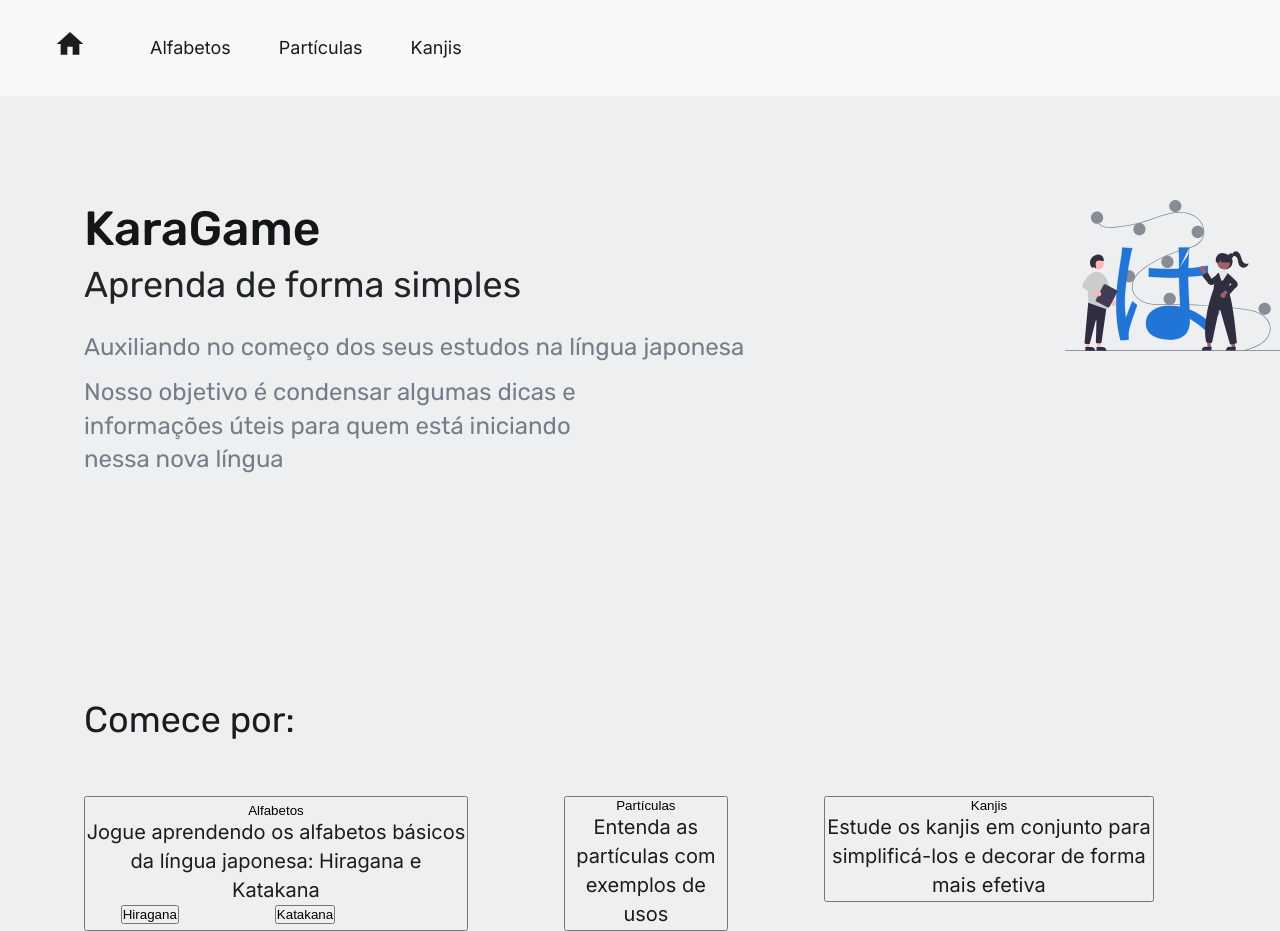
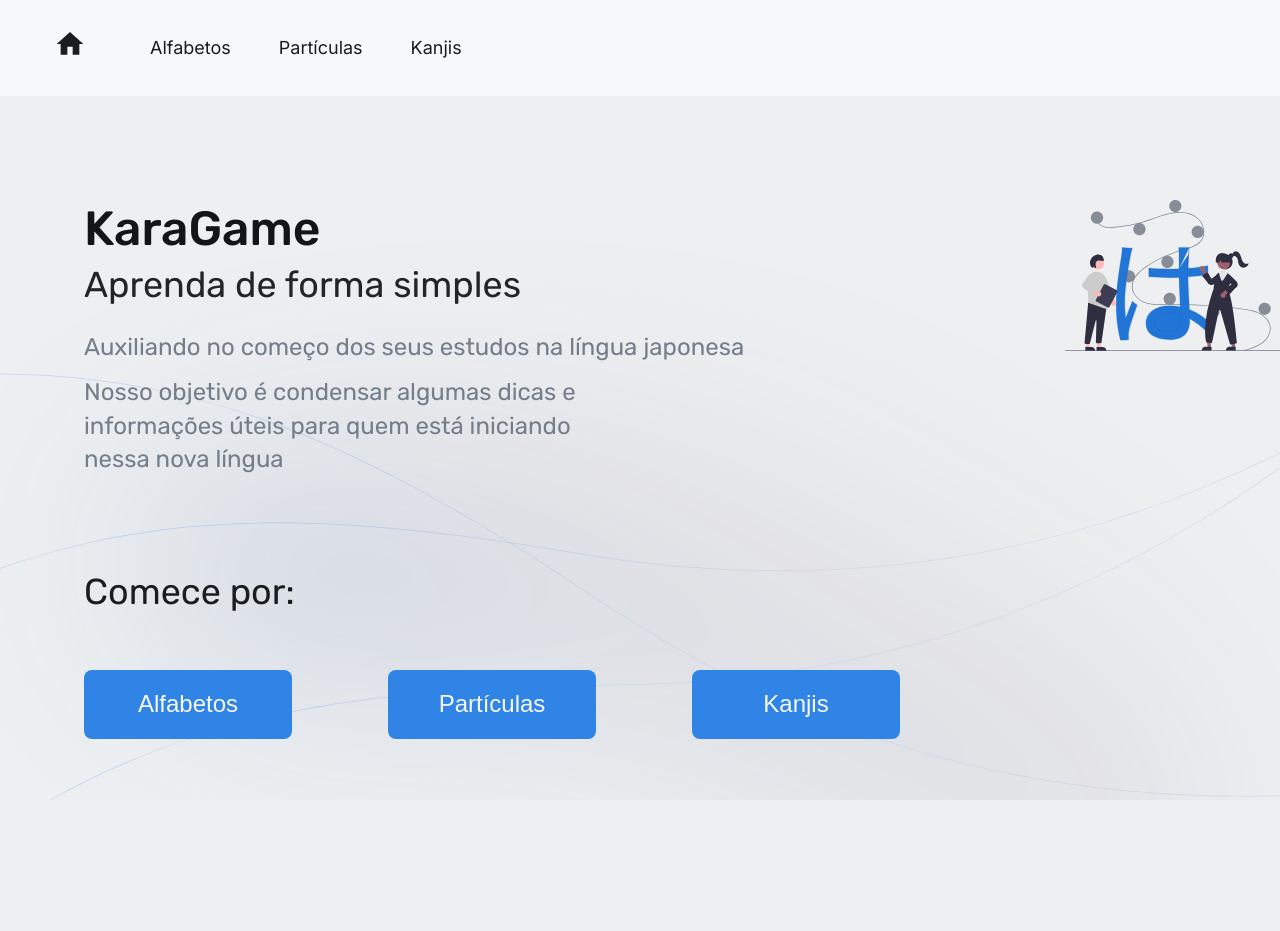
Before and after one commit to matheusazambuja/KaraGame, a Next.js app: page / in a window 1280 px wide. After the commit the page ends 803 px from the top, so only its background shows below. Built offline with nearby package versions, Linux system fonts and the light colour scheme.

Commit message:
Fiz size in pages

```diff
--- a/src/pages/alphabet/styles.module.scss
+++ b/src/pages/alphabet/styles.module.scss
@@ -90,7 +90,7 @@
   .itemsGame {
     grid-area: itemsGame;
 
-    padding-top: 142px;
+    padding-top: 92px;
     padding-left: 36px;
 
     display: flex;
@@ -126,6 +126,8 @@
       button {
         width: 134px;
         height: 54px;
+
+        padding: 14px 20px;
 
         display: flex;
         flex-direction: column;
--- a/src/styles/global.scss
+++ b/src/styles/global.scss
@@ -42,8 +42,10 @@ html {
 }
 
 html, body {
-  height: 100%;
+  height: 100vh;
+}
 
+body {
   background-color: var(--white2);
 }
 
--- a/src/styles/index.module.scss
+++ b/src/styles/index.module.scss
@@ -5,6 +5,7 @@
 
   padding-left: 54px;
   padding-top: 104px;
+  padding-bottom: 64px;
 
   display: flex;
   flex-direction: column;
@@ -43,21 +44,204 @@
     flex-direction: column;
     justify-content: center;
 
-    margin-top: 160px;
+    margin-top: 80px;
 
     h2 {
       color: var(--black2)
     }
 
-    padding-top: 3rem;
-
     .buttonsGame {
       display: flex;
 
-      margin-top: 1.9rem;
+      margin-top: 32px;
 
-      button {
+      .buttonAlphabets, .buttonParticulas, .buttonKanjis {
         margin-right: 96px;
+
+        p, button {
+          display: none;
+        }
+      }
+
+      .buttonAlphabets {
+        border: 0;
+        cursor: default;
+
+        background-color: var(--blue1);
+        color: var(--white1);
+
+        font-size: 24px;
+        font-weight: 500;
+        line-height: 120%;
+
+        padding: 16px 32px;
+        margin-right: 96px;
+
+        border-radius: 8px;
+        height: 69px;
+        width: 208px;
+
+        display: flex;
+        justify-content: center;
+        align-items: center;
+
+        transition: all 0.2s;
+
+        &:hover {
+          width: 229px;
+          height: 234px;
+
+          display: flex;
+          flex-direction: column;
+          justify-content: center;
+          align-items: center;
+
+          border: 1px solid var(--gray2);
+          border-radius: 8px;
+
+          background-color: var(--white3);
+          box-shadow: 0px 8px 36px -10px rgba(0, 0, 0, 0.25);
+          color: var(--blue2);
+
+          p, button {
+            display: block;
+
+            color: var(--gray3);
+            font-size: 16px;
+
+            margin-bottom: 16px;
+            margin-top: 12px;
+          }
+
+          .buttonsAlphabets {
+            display: flex;
+            justify-content: center;
+            align-items: center;
+
+            column-gap: 16px;
+
+            button {
+              border: 0;
+              height: 31px;
+              width: 81px;
+
+              padding: 7px 10px;
+
+              border-radius: 6px;
+
+              background-color: var(--blue1);
+              color: var(--white1);
+              font-size: 14px;
+              font-weight: 500;
+            }
+          }
+        }
+      }
+
+      .buttonParticulas {
+        border: 0;
+
+        background-color: var(--blue1);
+        color: var(--white1);
+
+        font-size: 24px;
+        font-weight: 500;
+        line-height: 120%;
+
+        padding: 16px 32px;
+        margin-right: 96px;
+
+        border-radius: 8px;
+        height: 69px;
+        width: 208px;
+
+        display: flex;
+        justify-content: center;
+        align-items: center;
+
+        transition: all 0.2s;
+
+        &:hover {
+          border: 1px solid var(--gray2);
+          border-radius: 8px;
+
+          width: 229px;
+          height: 156px;
+
+          display: flex;
+          flex-direction: column;
+          justify-content: center;
+          align-items: center;
+
+          padding: 0 32px;
+          padding-top: 16px;
+
+          color: var(--blue1);
+          background-color: var(--white3);
+
+          p {
+            display: block;
+
+            color: var(--gray3);
+            font-size: 16px;
+
+            margin-bottom: 16px;
+            margin-top: 12px;
+          }
+        }
+      }
+
+      .buttonKanjis {
+        border: 0;
+
+        background-color: var(--blue1);
+        color: var(--white1);
+
+        font-size: 24px;
+        font-weight: 500;
+        line-height: 120%;
+
+        padding: 16px 32px;
+        margin-right: 96px;
+
+        border-radius: 8px;
+        height: 69px;
+        width: 208px;
+
+        display: flex;
+        justify-content: center;
+        align-items: center;
+
+        transition: all 0.2s;
+
+        &:hover {
+          border: 1px solid var(--gray2);
+          border-radius: 8px;
+
+          width: 229px;
+          height: 200px;
+
+          display: flex;
+          flex-direction: column;
+          justify-content: center;
+          align-items: center;
+
+          padding: 0 32px;
+          padding-top: 16px;
+
+          color: var(--blue1);
+          background-color: var(--white3);
+
+          p {
+            display: block;
+
+            color: var(--gray3);
+            font-size: 16px;
+
+            margin-bottom: 16px;
+            margin-top: 12px;
+          }
+        }
       }
     }
   }
```
